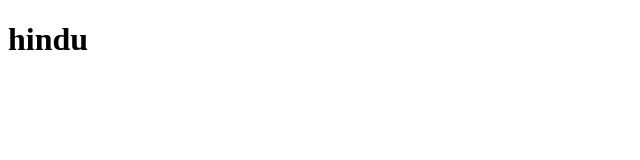
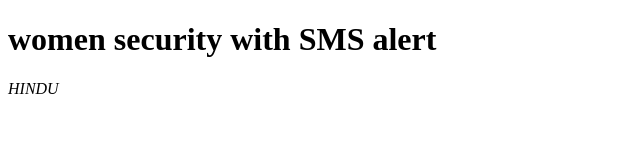
Before and after one commit to hindubojanki/women-security-with-SMS-alert-phase_1, a plain HTML site: page index.html in a window 1280 px wide. Shown: the whole page, without its empty margins (0-640 px from the left). Drawn offline with Linux system fonts and the light colour scheme.

Commit message:
first commit

```diff
--- a/index.html
+++ b/index.html
@@ -7,6 +7,7 @@
     <title>Document</title>
 </head>
 <body>
-    <h1>hindu</h1>
+    <h1>women security with SMS alert</h1>
+    <i>HINDU</i>
 </body>
 </html>
```
